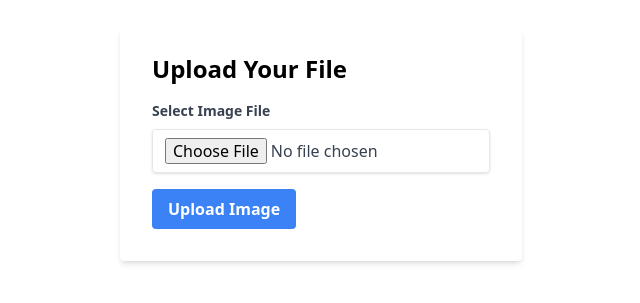
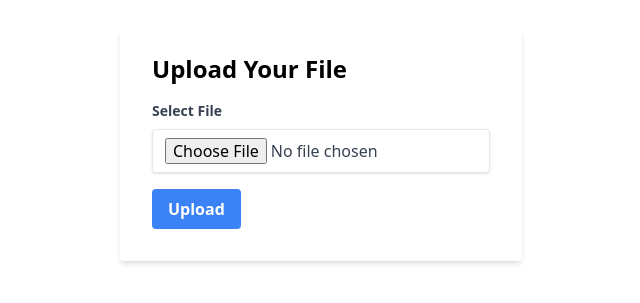
Before and after one commit to md-azmi-siddique/Module-10-Assignment, a website: page index.html in a window 1280 px wide. Shown: the part 247-550 px from the top of the page, without its empty margins (319-959 px from the left). Drawn offline with nearby package versions, Linux system fonts and the light colour scheme.

Commit message:
file upload label change

```diff
--- a/index.html
+++ b/index.html
@@ -13,14 +13,14 @@
 
         <div class="mb-4">
             <label class="block text-gray-700 text-sm font-bold mb-2" for="uFile">
-                Select Image File
+                Select File
             </label>
             <input name="uFile" id="uFile" type="file" placeholder="Choose a file" class="shadow appearance-none border rounded w-full py-2 px-3 text-gray-700 leading-tight focus:outline-none focus:shadow-outline">
         </div>
 
         <div class="flex items-center justify-between">
             <button class="bg-blue-500 hover:bg-blue-700 text-white font-bold py-2 px-4 rounded focus:outline-none focus:shadow-outline" type="submit">
-                Upload Image
+                Upload
             </button>
         </div>
     </div>
```
